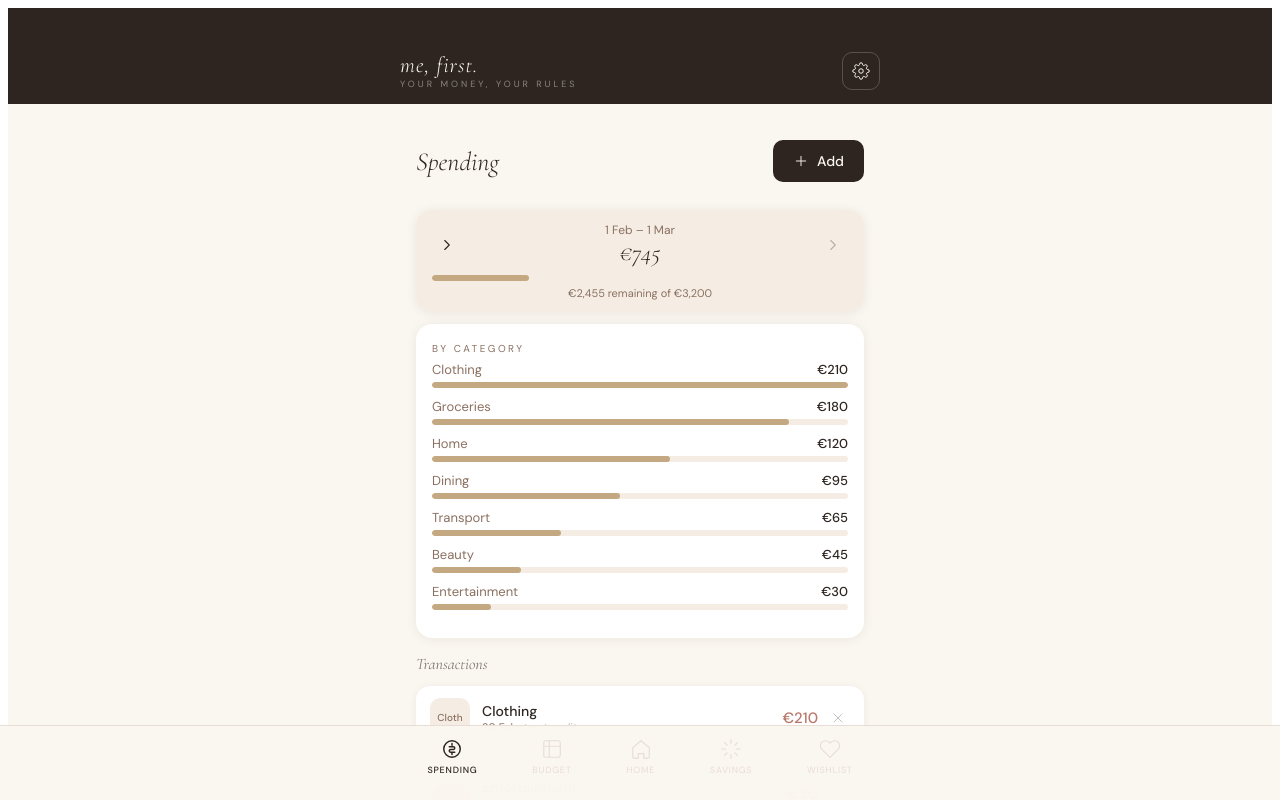
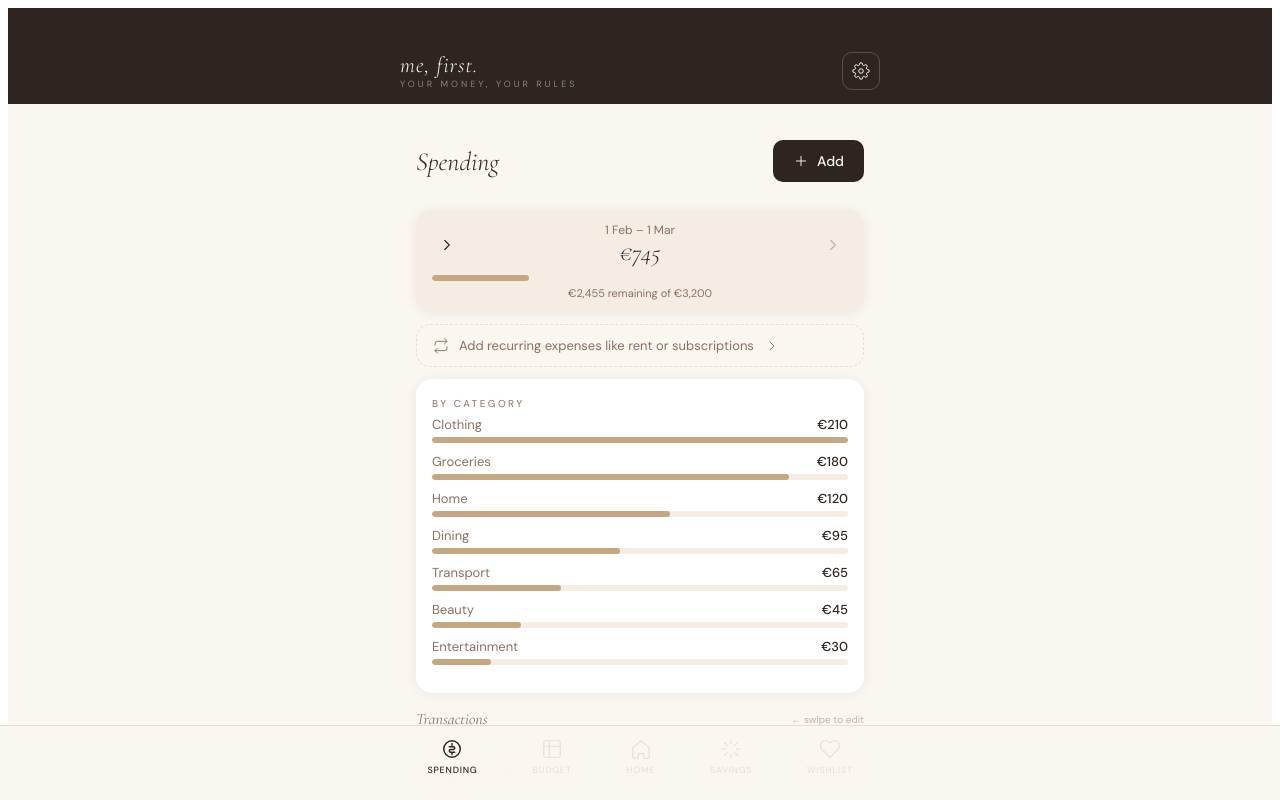
Before and after one commit to miafirst/me-first, a React (Vite) app: page / in a window 1280 px wide. Both pictures are taken after a click on the button "View full spending log". Shown: the top 800 px of the page. Built offline with nearby package versions, Linux system fonts and the light colour scheme.

Commit message:
Update App.jsx

```diff
--- a/src/App.jsx
+++ b/src/App.jsx
@@ -1,4 +1,4 @@
-import { useState, useEffect } from "react";
+import React, { useState, useEffect } from "react";
 
 // ─── Storage ──────────────────────────────────────────────────────────────────
 function load(key, fallback) {
@@ -11,10 +11,10 @@ function save(key, value) {
 
 // ─── Design Tokens ────────────────────────────────────────────────────────────
 const T = {
-  cream:"#faf6f0", paper:"#f5ede3", ink:"#2e2520", inkLight:"#8a7060",
-  border:"#e8ddd4", white:"#ffffff", sage:"#7a9e7e", clay:"#b8796a",
-  sand:"#c4a882", mist:"#a8b5c8", blush:"#c4a0b0", teal:"#7a9ea0",
-  serif:"'Cormorant Garamond', Georgia, serif", sans:"'DM Sans', sans-serif",
+  cream:    "#faf6f0", paper:    "#f5ede3", ink:      "#2e2520", inkLight: "#8a7060",
+  border:   "#e8ddd4", white:    "#ffffff", sage:     "#7a9e7e", clay:     "#b8796a",
+  sand:     "#c4a882", mist:     "#a8b5c8", blush:    "#c4a0b0", teal:     "#7a9ea0",
+  serif:    "'Cormorant Garamond', Georgia, serif", sans: "'DM Sans', sans-serif",
 };
 
 const BUDGET_COLORS = [T.sage, T.sand, T.clay, T.mist, T.blush, T.teal, "#b5a0c4", "#a0b8b5", "#c4b5a0", "#8a9eb5"];
@@ -169,7 +169,62 @@ const Popup = ({open,onClose,title,children}) => (
   </>
 );
 
-// ─── Main App ─────────────────────────────────────────────────────────────────
+// ─── SwipeableRow — swipe left to reveal Edit + Delete ───────────────────────
+function SwipeableRow({ onEdit, onDelete, children }) {
+  const [offset, setOffset] = useState(0);
+  const [swiped, setSwiped] = useState(false);
+  const startX = React.useRef(null);
+  const ACTION_W = 130;
+
+  function onTouchStart(e) { startX.current = e.touches[0].clientX; }
+  function onTouchMove(e) {
+    if (startX.current === null) return;
+    const dx = e.touches[0].clientX - startX.current;
+    if (dx < 0) setOffset(Math.max(dx, -ACTION_W));
+  }
+  function onTouchEnd() {
+    if (offset < -ACTION_W / 2) { setOffset(-ACTION_W); setSwiped(true); }
+    else { setOffset(0); setSwiped(false); }
+    startX.current = null;
+  }
+  function close() { setOffset(0); setSwiped(false); }
+
+  return (
+    <div style={{ position:"relative", overflow:"hidden", borderRadius:14 }}>
+      {/* Action buttons behind */}
+      <div style={{ position:"absolute", right:0, top:0, bottom:0, width:ACTION_W, display:"flex" }}>
+        <button onClick={()=>{ close(); onEdit(); }} style={{ flex:1, background:T.sand, border:"none", cursor:"pointer", display:"flex", flexDirection:"column", alignItems:"center", justifyContent:"center", gap:4 }}>
+          <Icon name="edit" size={16} color={T.white}/>
+          <span style={{ fontFamily:T.sans, fontSize:10, color:T.white, fontWeight:500 }}>Edit</span>
+        </button>
+        <button onClick={()=>{ close(); onDelete(); }} style={{ flex:1, background:T.clay, border:"none", cursor:"pointer", display:"flex", flexDirection:"column", alignItems:"center", justifyContent:"center", gap:4, borderRadius:"0 14px 14px 0" }}>
+          <Icon name="trash" size={16} color={T.white}/>
+          <span style={{ fontFamily:T.sans, fontSize:10, color:T.white, fontWeight:500 }}>Delete</span>
+        </button>
+      </div>
+      {/* Main row */}
+      <div
+        onTouchStart={onTouchStart} onTouchMove={onTouchMove} onTouchEnd={onTouchEnd}
+        onClick={swiped ? close : undefined}
+        style={{ transform:`translateX(${offset}px)`, transition:startX.current?'none':'transform 0.22s ease', position:"relative", zIndex:1 }}
+      >
+        {children}
+      </div>
+    </div>
+  );
+}
+
+// ─── EmptyState — guides new users ───────────────────────────────────────────
+function EmptyState({ emoji, title, subtitle, action, onAction }) {
+  return (
+    <div style={{ textAlign:"center", padding:"48px 20px", display:"grid", gap:12 }}>
+      <div style={{ fontSize:40 }}>{emoji}</div>
+      <div style={{ fontFamily:T.serif, fontStyle:"italic", fontSize:20, color:T.ink }}>{title}</div>
+      <div style={{ fontFamily:T.sans, fontSize:13, color:T.inkLight, lineHeight:1.6 }}>{subtitle}</div>
+      {action && <Btn variant="primary" style={{ margin:"8px auto 0" }} icon="plus" onClick={onAction}>{action}</Btn>}
+    </div>
+  );
+}
 export default function MeFirst() {
   const [tab,   setTab]   = useState("home");
   const [ready, setReady] = useState(false);
@@ -357,11 +412,11 @@ export default function MeFirst() {
                   <div style={{fontFamily:T.sans,fontSize:12,opacity:0.4}}>{payday.toLocaleDateString("en-GB",{day:"numeric",month:"long"})}</div>
                   <div style={{marginTop:6,fontFamily:T.sans,fontSize:13}}>
                     <span style={{opacity:0.45}}>left to spend </span>
-                    <span style={{color:remaining>=0?"#a8d4a0":"#d4a0a0",fontWeight:500}}>{fmt(remaining)}</span>
+                    <span style={{color:remaining>=0?"#8EB9FF":"#902124",fontWeight:500}}>{fmt(remaining)}</span>
                   </div>
                   <div style={{marginTop:4,fontFamily:T.sans,fontSize:11,opacity:0.35}}>
                     if you save €15/day<br/>
-                    <span style={{color:"#a8d4a0"}}>+{fmt(15*daysLeft)} by payday</span>
+                    <span style={{color:"#8EB9FF"}}>+{fmt(15*daysLeft)} by payday</span>
                   </div>
                 </div>
               </div>
@@ -388,6 +443,19 @@ export default function MeFirst() {
                   </div>
                 </Card>
               </>
+            )}
+
+            {/* Welcome state — brand new user */}
+            {spending.length===0 && goals.length===0 && (
+              <Card style={{background:T.paper}}>
+                <div style={{fontFamily:T.sans,fontSize:13,color:T.inkLight,lineHeight:1.7}}>
+                  <strong style={{fontFamily:T.serif,fontStyle:"italic",fontSize:16,color:T.ink,display:"block",marginBottom:6}}>Welcome to me, first.</strong>
+                  Here's how to get started:<br/>
+                  <span style={{display:"block",marginTop:6}}>① Tap <strong>⚙ Settings</strong> — add your income, hours and payday</span>
+                  <span style={{display:"block",marginTop:4}}>② Go to <strong>Savings</strong> — create your first goal</span>
+                  <span style={{display:"block",marginTop:4}}>③ Go to <strong>Spending</strong> — log your first expense</span>
+                </div>
+              </Card>
             )}
 
             <div style={{display:"flex",justifyContent:"space-between",alignItems:"center",marginTop:4}}>
@@ -457,6 +525,40 @@ export default function MeFirst() {
               </div>
             </Card>
 
+            {/* Recurring — visible in main flow */}
+            {recurring.length>0 && (
+              <Card style={{background:T.paper,padding:"14px 16px"}}>
+                <div style={{display:"flex",justifyContent:"space-between",alignItems:"center",marginBottom:10}}>
+                  <div style={{display:"flex",gap:8,alignItems:"center"}}>
+                    <Icon name="repeat" size={16} color={T.inkLight}/>
+                    <Label style={{marginBottom:0}}>Recurring this month</Label>
+                  </div>
+                  <button onClick={()=>setSheet("settings")} style={{background:"none",border:"none",cursor:"pointer",fontFamily:T.sans,fontSize:11,color:T.inkLight}}>Manage</button>
+                </div>
+                {recurring.map(r=>(
+                  <div key={r.id} style={{display:"flex",justifyContent:"space-between",alignItems:"center",marginBottom:8}}>
+                    <div style={{fontFamily:T.sans,fontSize:13}}>{r.name}
+                      <span style={{fontSize:11,color:T.inkLight,marginLeft:6}}>· day {r.dayOfMonth}</span>
+                    </div>
+                    <span style={{fontFamily:T.sans,fontSize:13,fontWeight:500,color:T.clay}}>{fmt(r.amount)}</span>
+                  </div>
+                ))}
+                <div style={{borderTop:`1px solid ${T.border}`,paddingTop:8,marginTop:4,display:"flex",justifyContent:"space-between",fontFamily:T.sans,fontSize:13}}>
+                  <span style={{color:T.inkLight}}>Monthly total</span>
+                  <span style={{fontWeight:600}}>{fmt(recurring.reduce((a,r)=>a+r.amount,0))}</span>
+                </div>
+              </Card>
+            )}
+
+            {/* Add first recurring nudge — only when no recurring yet */}
+            {recurring.length===0 && spending.length>0 && (
+              <button onClick={()=>setSheet("settings")} style={{background:"none",border:`1.5px dashed ${T.border}`,borderRadius:14,padding:"12px 16px",cursor:"pointer",display:"flex",gap:10,alignItems:"center",width:"100%"}}>
+                <Icon name="repeat" size={16} color={T.inkLight}/>
+                <span style={{fontFamily:T.sans,fontSize:13,color:T.inkLight}}>Add recurring expenses like rent or subscriptions</span>
+                <Icon name="chevron" size={16} color={T.inkLight} style={{marginLeft:"auto"}}/>
+              </button>
+            )}
+
             {/* Category breakdown */}
             {Object.entries(spentByCat).length>0 && (
               <Card>
@@ -472,11 +574,20 @@ export default function MeFirst() {
               </Card>
             )}
 
-            {/* Transactions — tappable to edit */}
-            <div style={{fontStyle:"italic",fontSize:16,opacity:0.6,marginTop:4}}>Transactions</div>
+            {/* Transactions — swipe left to edit/delete */}
+            {curPeriod.items.length>0 && (
+              <>
+                <div style={{display:"flex",justifyContent:"space-between",alignItems:"center",marginTop:4}}>
+                  <div style={{fontStyle:"italic",fontSize:16,opacity:0.6}}>Transactions</div>
+                  <div style={{fontFamily:T.sans,fontSize:10,color:T.inkLight,opacity:0.5}}>← swipe to edit</div>
+                </div>
                 {[...curPeriod.items].sort((a,b)=>new Date(b.date)-new Date(a.date)).map(s=>(
-              <div key={s.id} style={{display:"flex",alignItems:"center",justifyContent:"space-between",background:T.white,borderRadius:14,padding:"12px 14px",boxShadow:`0 1px 8px rgba(46,37,32,0.06)`}}>
-                <div style={{display:"flex",gap:12,alignItems:"center",flex:1}} onClick={()=>{setEditSpend({...s});setSheet("editSpend");}}>
+                  <SwipeableRow key={s.id}
+                    onEdit={()=>{setEditSpend({...s});setSheet("editSpend");}}
+                    onDelete={()=>setSpending(sp=>sp.filter(x=>x.id!==s.id))}
+                  >
+                    <div style={{display:"flex",alignItems:"center",justifyContent:"space-between",background:T.white,padding:"12px 14px",boxShadow:`0 1px 8px rgba(46,37,32,0.06)`}}>
+                      <div style={{display:"flex",gap:12,alignItems:"center",flex:1}}>
                         <div style={{background:T.paper,borderRadius:10,width:40,height:40,display:"flex",alignItems:"center",justifyContent:"center",fontFamily:T.sans,fontSize:10,color:T.inkLight,fontWeight:500,textAlign:"center",lineHeight:1.2,padding:4,flexShrink:0}}>
                           {s.category.slice(0,5)}
                         </div>
@@ -487,21 +598,30 @@ export default function MeFirst() {
                           </div>
                           <div style={{fontFamily:T.sans,fontSize:11,color:T.inkLight}}>
                             {new Date(s.date).toLocaleDateString("en-GB",{day:"numeric",month:"short"})}
-                      <span style={{marginLeft:6,opacity:0.5}}>tap to edit</span>
                           </div>
                         </div>
                       </div>
-                <div style={{display:"flex",gap:8,alignItems:"center"}}>
                       <div style={{fontFamily:T.sans,fontSize:15,fontWeight:500,color:T.clay}}>{fmt(s.amount)}</div>
-                  <button onClick={()=>setSpending(sp=>sp.filter(x=>x.id!==s.id))} style={{background:"none",border:"none",cursor:"pointer",padding:4,opacity:0.3}}>
-                    <Icon name="close" size={16} color={T.ink}/>
-                  </button>
                     </div>
-              </div>
+                  </SwipeableRow>
                 ))}
-            {curPeriod.items.length===0&&(
-              <Card style={{textAlign:"center",padding:40}}>
-                <div style={{fontStyle:"italic",fontSize:16,opacity:0.4}}>No spending this period</div>
+              </>
+            )}
+
+            {/* Empty state */}
+            {curPeriod.items.length===0 && spending.length===0 && (
+              <EmptyState
+                emoji="💸"
+                title="No expenses yet"
+                subtitle={"Log your first expense to start tracking.\nEven a coffee counts."}
+                action="Log first expense"
+                onAction={()=>setSheet("addSpend")}
+              />
+            )}
+            {curPeriod.items.length===0 && spending.length>0 && (
+              <Card style={{textAlign:"center",padding:32}}>
+                <div style={{fontStyle:"italic",fontSize:16,opacity:0.4,marginBottom:8}}>Nothing logged this period</div>
+                <Btn variant="outline" style={{margin:"0 auto"}} icon="plus" onClick={()=>setSheet("addSpend")}>Add expense</Btn>
               </Card>
             )}
           </div>
@@ -520,7 +640,15 @@ export default function MeFirst() {
                 <div><Label>Total target</Label><div style={{fontSize:24,fontWeight:300,fontStyle:"italic"}}>{fmt(goals.reduce((a,g)=>a+g.target,0))}</div></div>
               </div>
             </Card>
-            {goals.length===0&&<Card style={{textAlign:"center",padding:40}}><div style={{fontStyle:"italic",fontSize:16,opacity:0.4}}>No savings goals yet</div></Card>}
+            {goals.length===0&&(
+              <EmptyState
+                emoji="🌱"
+                title="No goals yet"
+                subtitle="What are you saving towards? A trip, an emergency fund, something you've been dreaming of?"
+                action="Create first goal"
+                onAction={()=>setSheet("addGoal")}
+              />
+            )}
             {goals.map(g=>{
               const pct=Math.min(g.current/g.target*100,100);
               const daysTo=g.current>=g.target?0:Math.ceil((g.target-g.current)/15);
@@ -557,7 +685,15 @@ export default function MeFirst() {
                 <span style={{fontSize:11,opacity:0.6}}> · {fmt(monthlyPay)} / {monthlyHours}h</span>
               </div>
             </Card>
-            {wishlist.length===0&&<Card style={{textAlign:"center",padding:40}}><div style={{fontStyle:"italic",fontSize:16,opacity:0.4}}>Your wishlist is empty</div></Card>}
+            {wishlist.length===0&&(
+              <EmptyState
+                emoji="✨"
+                title="Your wishlist is empty"
+                subtitle="Add things you're tempted to buy. The impulse quiz will tell you if you really need it — or if you're just having a moment."
+                action="Add first item"
+                onAction={()=>setSheet("addWish")}
+              />
+            )}
             {wishlist.map(item=>{
               const score=impulseScore(item.daysWanted,item.quizScore);
               const {text,color}=impulseLabel(score);
@@ -582,7 +718,7 @@ export default function MeFirst() {
                     <div style={{display:"flex",justifyContent:"space-between",fontFamily:T.sans,fontSize:10,color:T.inkLight,marginBottom:6}}>
                       <span>Impulse</span><Pill color={color}>{text}</Pill><span>Go for it</span>
                     </div>
-                    <div style={{height:8,borderRadius:100,background:`linear-gradient(to right,${T.clay},#d4a060,#8aab7a,${T.sage})`,position:"relative"}}>
+                    <div style={{height:8,borderRadius:100,background:`linear-gradient(to right,#902124,#C2858C,#8EB9FF,#4D0011)`,position:"relative"}}>
                       <div style={{position:"absolute",top:-5,left:`${score}%`,transform:"translateX(-50%)",width:18,height:18,borderRadius:"50%",background:T.white,border:`2.5px solid ${T.ink}`,boxShadow:"0 2px 6px rgba(0,0,0,0.18)",transition:"left 0.7s ease"}}/>
                     </div>
                   </div>
@@ -617,7 +753,7 @@ export default function MeFirst() {
                 </div>
                 <div style={{textAlign:"right"}}>
                   <Label style={{color:"rgba(250,246,240,0.4)"}}>Period spent</Label>
-                  <div style={{fontSize:28,fontWeight:300,fontStyle:"italic",color:periodSpend>monthlyPay?"#d4a0a0":"#a8d4a0"}}>{fmt(periodSpend)}</div>
+                  <div style={{fontSize:28,fontWeight:300,fontStyle:"italic",color:periodSpend>monthlyPay?"#902124":"#8EB9FF"}}>{fmt(periodSpend)}</div>
                 </div>
               </div>
               <div style={{fontFamily:T.sans,fontSize:10,opacity:0.3,marginTop:8}}>{curPeriod.label||"current period"}</div>
@@ -795,7 +931,7 @@ export default function MeFirst() {
                 </div>
                 <div style={{display:"grid",gridTemplateColumns:"1fr 1fr",gap:8}}>
                   <Btn variant="outline" style={{width:"100%"}} onClick={()=>setConfirmClear(false)}>Cancel</Btn>
-                  <Btn variant="danger" style={{width:"100%",background:T.clay,color:T.cream}} onClick={clearAllData}>Yes, clear</Btn>
+                  <Btn variant="danger" style={{width:"100%",background:"#902124",color:T.cream}} onClick={clearAllData}>Yes, clear</Btn>
                 </div>
               </div>
             )}
@@ -845,8 +981,13 @@ export default function MeFirst() {
                 <div style={{flex:1}}><Bar pct={b.pct*5} color={b.color}/></div>
                 <div style={{fontFamily:T.sans,fontSize:11,color:T.inkLight}}>%</div>
               </div>
-              {/* Category mapping */}
-              <Label>Spending categories included</Label>
+              {/* Category mapping — with guidance */}
+              <div style={{background:`${b.color}11`,borderRadius:8,padding:"8px 10px",marginBottom:8}}>
+                <div style={{fontFamily:T.sans,fontSize:11,color:T.inkLight,lineHeight:1.5}}>
+                  <strong style={{color:T.ink}}>Which spending categories count towards {b.label}?</strong><br/>
+                  Tap a category to include or exclude it from this budget line's reality check.
+                </div>
+              </div>
               <div style={{display:"flex",flexWrap:"wrap",gap:6}}>
                 {spendCats.map(cat=>{
                   const included=(b.cats||[]).includes(cat);
```
Lines whose indentation alone changed are shown as unchanged.
